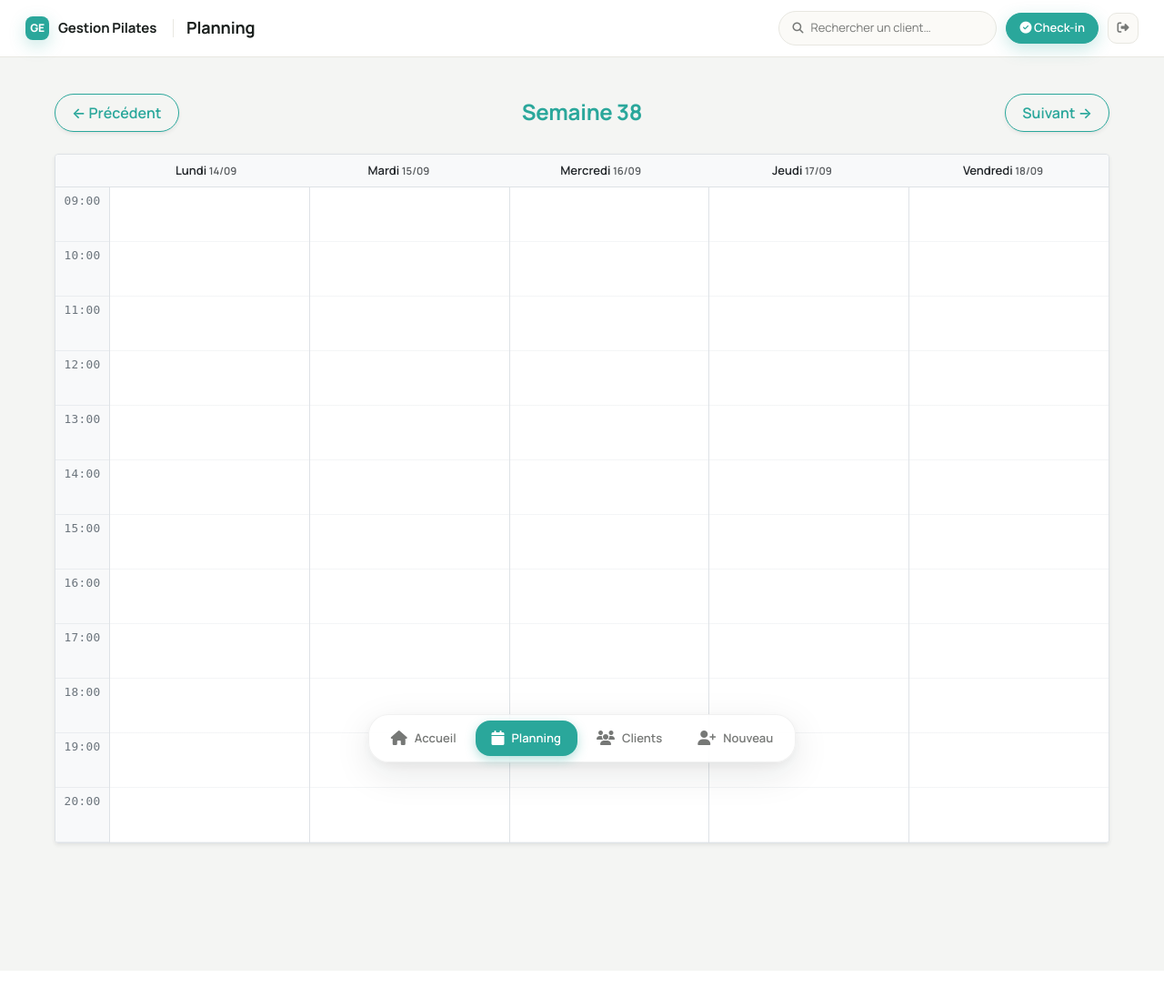
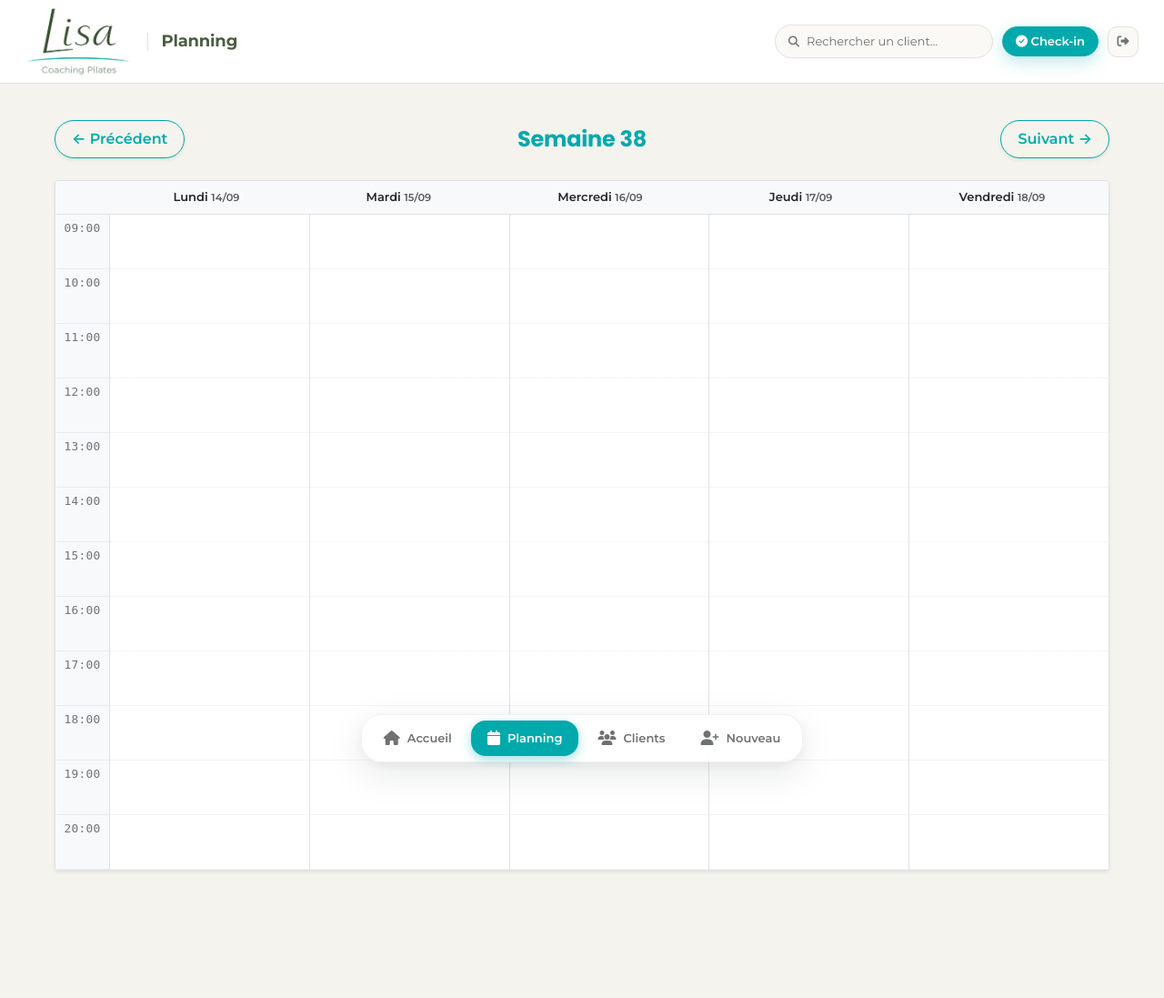
Before and after one commit to LancelotD-215/Pilate_Maman, a Flask app: page /planning in a window 1280 px wide. Shown: the whole page at 91% size. Before the commit the page ends 933 px from the top, so only its background shows below. Run offline with Flask 3, Linux system fonts and the light colour scheme; the visitor is signed in with stand-in values (Sample User, id 1); data that the repository does not hold is empty; some libraries are stand-ins or nearby versions.

Commit message:
refonte 2

```diff
--- a/app/main.py
+++ b/app/main.py
@@ -79,9 +79,7 @@ PUBLIC_ENDPOINTS = {'login', 'borne', 'borne_succes', 'static'}
 # Config par défaut (tous actifs) + libellés user-friendly pour la modale de personnalisation.
 # L'utilisateur peut activer/désactiver individuellement via le bouton "Personnaliser".
 DEFAULT_WIDGETS_CONFIG = {
-    'negative_balance':          True,
-    'zero_balance':              True,
-    'suggestions_inscription':   True,
+    # Quick stats (choisis dans le sélecteur "Personnaliser")
     'prochain_cours':            True,
     'apercu_jour':               True,
     'best_client_month':         True,
@@ -90,15 +88,17 @@ DEFAULT_WIDGETS_CONFIG = {
     'fideles':                   True,
     'most_remaining':            True,
     'client_not_comming':        True,
+    # Graphs (choisis dans le sélecteur "Personnaliser")
     'evolution_achats':          True,
     'evolution_clients':         True,
     'presents_vs_inscrits':      True,
 }
 
+# NOTE : les alertes (soldes négatifs, soldes à zéro, suggestions d'inscription)
+# ne sont PAS dans WIDGET_LABELS : elles s'affichent TOUJOURS quand il y a de
+# la data à alerter (ce sont des infos critiques, pas des widgets optionnels).
+
 WIDGET_LABELS = {
-    'negative_balance':          ("Alertes — soldes négatifs", "Clients dont le solde est négatif (à régulariser)"),
-    'zero_balance':              ("Alertes — soldes à zéro", "Clients à recharger"),
-    'suggestions_inscription':   ("Suggestions d'inscription", "Clients venant régulièrement sans être inscrits (à un créneau)"),
     'prochain_cours':            ("Prochain cours", "Le prochain cours de la journée"),
     'apercu_jour':               ("Aperçu du jour", "Nombre de cours restants aujourd'hui + inscrits"),
     'best_client_month':         ("Meilleur client du mois", "Client ayant fait le plus de séances ce mois"),
@@ -107,9 +107,9 @@ WIDGET_LABELS = {
     'fideles':                   ("Clients fidèles", "Clients ayant fait plus de 20 séances"),
     'most_remaining':            ("Plus grand solde", "Client avec le plus de séances restantes"),
     'client_not_comming':        ("Clients absents 30 jours", "Clients à relancer"),
-    'evolution_achats':          ("📊 Séances vendues (6 mois)", "Bar chart des séances vendues"),
-    'evolution_clients':         ("📈 Évolution clients (12 mois)", "Sparkline du nb total de clients"),
-    'presents_vs_inscrits':      ("📉 Présents vs Inscrits", "Comparaison par créneau"),
+    'evolution_achats':          ("Séances vendues (6 mois)", "Bar chart des séances vendues par mois"),
+    'evolution_clients':         ("Évolution clients (12 mois)", "Courbe du nb total de clients inscrits"),
+    'presents_vs_inscrits':      ("Présents vs Inscrits", "Comparaison inscrits / réellement présents par créneau"),
 }
 
 
@@ -244,9 +244,9 @@ def index():
 
     # === COLLECTE DES DONNÉES ===
 
-    # Alertes
-    negative_clients = get_negative_seances_clients() if widgets_config['negative_balance'] else []
-    zero_clients = get_zero_clients() if widgets_config['zero_balance'] else []
+    # Alertes : TOUJOURS chargées (pas optionnelles — infos critiques)
+    negative_clients = get_negative_seances_clients()
+    zero_clients = get_zero_clients()
 
     # Quick stats non-graphiques
     prochain_cours = get_prochain_cours(now) if widgets_config['prochain_cours'] else None
@@ -265,8 +265,8 @@ def index():
     evolution_clients = get_evolution_clients(now, n_months=12) if widgets_config['evolution_clients'] else None
     presents_vs_inscrits = get_presents_vs_inscrits(now, n_weeks=4, top=6) if widgets_config['presents_vs_inscrits'] else None
 
-    # Suggestions
-    suggestions_inscription = get_suggestions_inscription(now, min_consecutive=4) if widgets_config.get('suggestions_inscription') else None
+    # Suggestions d'inscription : TOUJOURS calculées (info critique)
+    suggestions_inscription = get_suggestions_inscription(now, min_consecutive=4)
 
     connection.close()
 
--- a/app/static/style.css
+++ b/app/static/style.css
@@ -1,45 +1,55 @@
 /* ============================================================
-   PALETTE — Personnalisation de l'apparence
+   PALETTE — Lisa Coaching Pilates
    ------------------------------------------------------------
-   Modifier les valeurs ci-dessous pour rebrander toute l'appli.
-   Toutes les couleurs, tailles et effets viennent d'ici.
+   Basée sur la gamme colorée fournie :
+     Principal (Olive)   #4B5D43
+     Secondaire (Sage)   #8DA292
+     Texte               #333333
+     Accentué (Turquoise) #00A9AC
+   Modifier ici pour rebrander toute l'appli.
    ============================================================ */
 :root {
-  /* Neutres (fonds, textes, bordures) */
-  --ground:         #F4F5F3;    /* Fond général de la page */
+  /* Neutres (fonds, textes, bordures) — teintés warm pour matcher le fond
+     crème du logo Lisa */
+  --ground:         #F5F3EE;    /* Fond général : beige-crème (comme fond logo) */
   --surface:        #FFFFFF;    /* Cartes, navbar */
-  --surface-alt:    #FBFAF7;    /* Surfaces secondaires (hover, entêtes de tableau) */
-  --surface-warm:   #EDE6D6;    /* Accent beige (widgets spéciaux) */
-  --text:           #1A1F1D;    /* Texte principal */
-  --text-muted:     #767876;    /* Texte secondaire */
-  --text-subtle:    #A5A7A2;    /* Texte tertiaire (méta, captions) */
-  --border:         #E8E7E1;    /* Bordures principales */
-  --border-strong:  #D5D3CC;    /* Bordures accentuées */
+  --surface-alt:    #FAF9F5;    /* Surfaces secondaires (hover, entêtes tableau) */
+  --surface-warm:   #EEE9DE;    /* Accent beige plus soutenu */
+  --text:           #333333;    /* Texte principal (gamme colo : Texte) */
+  --text-muted:     #6E7370;    /* Texte secondaire */
+  --text-subtle:    #A1A6A2;    /* Texte tertiaire (méta, captions) */
+  --border:         #E5E1D8;    /* Bordures principales */
+  --border-strong:  #CFC9BC;    /* Bordures accentuées */
 
-  /* Brand (couleur d'accent principale) */
-  --brand:          #2AA79B;    /* Turquoise doux */
-  --brand-dark:     #237E75;    /* Turquoise profond */
-  --brand-tint:     #E5F3F1;    /* Turquoise très clair */
-  --brand-tint-strong: #C7E8E3; /* Turquoise moyen clair */
+  /* Brand = Accentué de la gamme (turquoise vif — pour CTAs, active state) */
+  --brand:          #00A9AC;
+  --brand-dark:     #007A7C;
+  --brand-tint:     #DBF2F2;
+  --brand-tint-strong: #B5E6E7;
 
-  /* Sage (accent secondaire) */
-  --sage:           #829C7C;
-  --sage-tint:      #EBF0E5;
+  /* Sage = Secondaire de la gamme (vert doux) */
+  --sage:           #8DA292;
+  --sage-tint:      #E8EDE8;
 
-  /* Semantic (succès, warning, alerte) */
-  --success:        #2E9B77;
-  --success-tint:   #E4F1EB;
+  /* Olive = Principal de la gamme (vert foncé — pour accents forts, hero) */
+  --olive:          #4B5D43;
+  --olive-dark:     #3A4933;
+  --olive-tint:     #E7EBE3;
+
+  /* Semantic (succès, warning, alerte) — teintes naturelles cohérentes */
+  --success:        #4B7F63;    /* Vert forestier (cohérent avec olive) */
+  --success-tint:   #E4EDE7;
   --warning:        #C69A4B;
   --warning-tint:   #FBF3E0;
   --alert:          #C46850;
   --alert-tint:     #F9EAE3;
 
   /* Slot colors pour le planning (5 types de cours) */
-  --slot-1:         #2AA79B;    /* Turquoise (Pilates Fondamental) */
-  --slot-2:         #829C7C;    /* Sage (Pilates Confirmé) */
-  --slot-3:         #8E6E8B;    /* Prune (Yoga / Barre) */
-  --slot-4:         #B58C4E;    /* Ocre (Pilates Express) */
-  --slot-5:         #6BAAB0;    /* Bleu canard (autre) */
+  --slot-1:         #00A9AC;    /* Turquoise */
+  --slot-2:         #4B5D43;    /* Olive */
+  --slot-3:         #8DA292;    /* Sage */
+  --slot-4:         #B58C4E;    /* Ocre */
+  --slot-5:         #6BAAB0;    /* Bleu canard */
 
   /* Radius (rondeurs) */
   --r-sm:           8px;
@@ -53,7 +63,7 @@
   --shadow-sm:      0 1px 2px rgba(20, 30, 25, 0.03), 0 2px 6px rgba(20, 30, 25, 0.04);
   --shadow:         0 2px 8px rgba(20, 30, 25, 0.03), 0 8px 24px rgba(20, 30, 25, 0.05);
   --shadow-lg:      0 4px 16px rgba(20, 30, 25, 0.04), 0 16px 40px rgba(20, 30, 25, 0.07);
-  --shadow-brand:   0 6px 18px rgba(42, 167, 155, 0.25);
+  --shadow-brand:   0 6px 18px rgba(0, 169, 172, 0.25);
 }
 
 /* ============================================================
@@ -62,7 +72,7 @@
 * { box-sizing: border-box; }
 
 body {
-  font-family: 'Manrope', -apple-system, BlinkMacSystemFont, 'Segoe UI', sans-serif;
+  font-family: 'Montserrat', -apple-system, BlinkMacSystemFont, 'Segoe UI', sans-serif;
   background: var(--ground);
   color: var(--text);
   line-height: 1.5;
@@ -72,11 +82,22 @@ body {
 }
 
 h1, h2, h3, h4, h5, h6 {
+  font-family: 'Poppins', 'Montserrat', sans-serif;
   color: var(--text);
   letter-spacing: -0.01em;
   text-wrap: balance;
 }
-h1 { font-size: 28px; font-weight: 700; letter-spacing: -0.02em; margin: 0 0 4px; }
+h1 {
+  font-size: 28px;
+  font-weight: 700;
+  letter-spacing: -0.02em;
+  margin: 0 0 4px;
+  color: var(--olive);   /* h1 des pages : olive (identité Lisa) */
+}
+
+/* Utilitaires olive */
+.text-olive { color: var(--olive) !important; }
+.text-olive-dark { color: var(--olive-dark) !important; }
 
 /* Masquer la croix native des inputs search (webkit) */
 input[type="search"]::-webkit-search-cancel-button,
@@ -90,13 +111,14 @@ input[type="search"]::-webkit-search-decoration {
 .topbar-slim {
   background: var(--surface);
   border-bottom: 1px solid var(--border);
-  padding: 12px 28px;
+  padding: 4px 28px;
   display: flex;
   align-items: center;
   gap: 18px;
   position: sticky;
   top: 0;
   z-index: 100;
+  min-height: 92px;
 }
 
 .brand-mark {
@@ -124,6 +146,18 @@ input[type="search"]::-webkit-search-decoration {
   box-shadow: var(--shadow-brand);
 }
 
+/* Logo image dans la navbar (Lisa complet — croppé sans whitespace) */
+.brand-logo {
+  height: 78px;
+  width: auto;
+  max-width: 220px;
+  object-fit: contain;
+  display: block;
+}
+@media (max-width: 768px) {
+  .brand-logo { height: 56px; max-width: 160px; }
+}
+
 .topbar-page-title {
   color: var(--text);
   font-size: 18px;
@@ -141,7 +175,7 @@ input[type="search"]::-webkit-search-decoration {
   background: var(--border);
 }
 .topbar-page-title strong {
-  color: var(--text);
+  color: var(--olive);      /* nom de la page dans topbar : olive (identité Lisa) */
   font-weight: 700;
 }
 
@@ -225,7 +259,7 @@ input[type="search"]::-webkit-search-decoration {
 .dock-item.active {
   background: var(--brand);
   color: #fff;
-  box-shadow: 0 4px 12px rgba(42, 167, 155, 0.35);
+  box-shadow: 0 4px 12px rgba(0, 169, 172, 0.35);
 }
 .dock-item i { font-size: 16px; }
 
@@ -256,7 +290,7 @@ input[type="search"]::-webkit-search-decoration {
   border-color: var(--brand-dark) !important;
   color: #fff !important;
   transform: translateY(-1px);
-  box-shadow: 0 8px 22px rgba(42, 167, 155, 0.32);
+  box-shadow: 0 8px 22px rgba(0, 169, 172, 0.32);
 }
 
 .btn-outline-brand,
@@ -362,7 +396,7 @@ input[type="search"]::-webkit-search-decoration {
   display: flex;
   align-items: center;
   justify-content: space-between;
-  color: var(--text-muted);
+  color: var(--olive);      /* petits titres widgets : olive (identité Lisa) */
   font-size: 11px;
   font-weight: 700;
   letter-spacing: 0.06em;
@@ -673,7 +707,7 @@ input[type="search"]::-webkit-search-decoration {
   outline: none;
   border-color: var(--brand) !important;
   background: var(--surface) !important;
-  box-shadow: 0 0 0 3px rgba(42, 167, 155, 0.15);
+  box-shadow: 0 0 0 3px rgba(0, 169, 172, 0.15);
 }
 
 /* Pagination : reset du wrapper <li> puis style du lien <a> */
@@ -803,7 +837,7 @@ input[type="search"]::-webkit-search-decoration {
 .form-select:focus {
   border-color: var(--brand) !important;
   background: var(--surface) !important;
-  box-shadow: 0 0 0 3px rgba(42, 167, 155, 0.15) !important;
+  box-shadow: 0 0 0 3px rgba(0, 169, 172, 0.15) !important;
   outline: none;
 }
 .form-label {
@@ -833,8 +867,8 @@ input[type="search"]::-webkit-search-decoration {
   place-items: center;
   padding: 40px 20px;
   background:
-    radial-gradient(circle at 15% 20%, rgba(42, 167, 155, 0.08) 0%, transparent 45%),
-    radial-gradient(circle at 85% 80%, rgba(130, 156, 124, 0.08) 0%, transparent 45%),
+    radial-gradient(circle at 15% 20%, rgba(0, 169, 172, 0.08) 0%, transparent 45%),
+    radial-gradient(circle at 85% 80%, rgba(141, 162, 146, 0.08) 0%, transparent 45%),
     var(--ground);
 }
 .login-card {
@@ -904,7 +938,7 @@ input[type="search"]::-webkit-search-decoration {
   background-size: 100% 60px;
 }
 .col-jour:last-child { border-right: none; }
-.col-jour.is-today { background-color: rgba(42, 167, 155, 0.03) !important; }
+.col-jour.is-today { background-color: rgba(0, 169, 172, 0.03) !important; }
 .header-jour { padding: 12px 8px; text-align: center; font-size: 13px; font-weight: 600; color: var(--text-muted); }
 .header-jour.is-today { color: var(--brand-dark) !important; }
 
@@ -927,7 +961,7 @@ input[type="search"]::-webkit-search-decoration {
 
 /* Slot colors (dégradés) */
 .bg-slot-1 { background: linear-gradient(135deg, var(--slot-1) 0%, var(--brand-dark) 100%); color: #fff; }
-.bg-slot-2 { background: linear-gradient(135deg, var(--slot-2) 0%, #5F7A5A 100%); color: #fff; }
+.bg-slot-2 { background: linear-gradient(135deg, var(--slot-2) 0%, var(--olive-dark) 100%); color: #fff; }
 .bg-slot-3 { background: linear-gradient(135deg, var(--slot-3) 0%, #6B4E68 100%); color: #fff; }
 .bg-slot-4 { background: linear-gradient(135deg, var(--slot-4) 0%, #8E6C36 100%); color: #fff; }
 .bg-slot-5 { background: linear-gradient(135deg, var(--slot-5) 0%, #4A7F84 100%); color: #fff; }
@@ -935,7 +969,7 @@ input[type="search"]::-webkit-search-decoration {
 
 /* Classes de mapping planning (pilates/yoga/etc) */
 .bg-fondamental  { background: linear-gradient(135deg, var(--slot-1) 0%, var(--brand-dark) 100%); color: #fff; }
-.bg-intermediaire { background: linear-gradient(135deg, var(--slot-2) 0%, #5F7A5A 100%); color: #fff; }
+.bg-intermediaire { background: linear-gradient(135deg, var(--slot-2) 0%, var(--olive-dark) 100%); color: #fff; }
 .bg-avance       { background: linear-gradient(135deg, var(--slot-5) 0%, #4A7F84 100%); color: #fff; }
 .bg-yoga         { background: linear-gradient(135deg, var(--slot-3) 0%, #6B4E68 100%); color: #fff; }
 .bg-mobilite     { background: linear-gradient(135deg, var(--slot-4) 0%, #8E6C36 100%); color: #fff; }
--- a/app/templates/index.html
+++ b/app/templates/index.html
@@ -95,7 +95,7 @@
 {# ==========================================================
    Alertes prioritaires (soldes négatifs / à zéro)
    ========================================================== #}
-{% if widgets['negative_balance'] and negative_clients %}
+{% if negative_clients %}
 <div class="alert-card alert-danger">
     <div class="alert-icon"><i class="fas fa-exclamation"></i></div>
     <div class="alert-body">
@@ -124,7 +124,7 @@
 </div>
 {% endif %}
 
-{% if widgets['zero_balance'] and zero_clients %}
+{% if zero_clients %}
 <div class="alert-card alert-warning">
     <div class="alert-icon"><i class="fas fa-hourglass-half"></i></div>
     <div class="alert-body">
@@ -153,7 +153,7 @@
 </div>
 {% endif %}
 
-{% if widgets['suggestions_inscription'] and suggestions_inscription %}
+{% if suggestions_inscription %}
 <div class="alert-card" style="
     background: linear-gradient(90deg,
         rgba(42, 167, 155, 0.28) 0%,
--- a/app/templates/layout.html
+++ b/app/templates/layout.html
@@ -8,11 +8,11 @@
     <link href="https://cdn.jsdelivr.net/npm/bootstrap@5.3.0/dist/css/bootstrap.min.css" rel="stylesheet">
     <link rel="preconnect" href="https://fonts.googleapis.com">
     <link rel="preconnect" href="https://fonts.gstatic.com" crossorigin>
-    <link rel="stylesheet" href="https://fonts.googleapis.com/css2?family=Manrope:wght@400;500;600;700;800&display=swap">
+    <link rel="stylesheet" href="https://fonts.googleapis.com/css2?family=Poppins:wght@400;500;600;700;800;900&family=Montserrat:wght@400;500;600;700&display=swap">
     <link rel="stylesheet" href="https://cdn.datatables.net/1.13.4/css/dataTables.bootstrap5.min.css">
     <link rel="stylesheet" href="https://cdnjs.cloudflare.com/ajax/libs/font-awesome/6.4.0/css/all.min.css">
     <link rel="stylesheet" href="{{ url_for('static', filename='style.css') }}">
-    {# Favicon : à activer quand un logo sera fourni #}
+    <link rel="icon" type="image/png" href="{{ url_for('static', filename='favicon.png') }}">
 </head>
 <body>
 
@@ -20,9 +20,8 @@
        Slim topbar (barre supérieure) : brand + nom de page + actions
        ========================================================== #}
     <nav class="topbar-slim">
-        <a class="brand-mark" href="{{ url_for('index') }}">
-            <span class="brand-dot">{{ site_name[:2] | upper }}</span>
-            <span class="brand-name">{{ site_name }}</span>
+        <a class="brand-mark" href="{{ url_for('index') }}" aria-label="{{ site_name }}">
+            <img src="{{ url_for('static', filename='logo_lisa.png') }}" alt="{{ site_name }}" class="brand-logo">
         </a>
 
         <span class="topbar-page-title">
--- a/app/templates/planning.html
+++ b/app/templates/planning.html
@@ -259,13 +259,13 @@
     align-items: center;
     gap: 6px;
     transition: all 0.15s;
-    box-shadow: 0 2px 6px rgba(130, 156, 124, 0.25);
+    box-shadow: 0 2px 6px rgba(141, 162, 146, 0.25);
   }
   .btn-presence-pill:hover {
-    background: #6c8664;
-    border-color: #6c8664;
+    background: var(--olive);
+    border-color: var(--olive);
     transform: translateY(-1px);
-    box-shadow: 0 4px 12px rgba(130, 156, 124, 0.35);
+    box-shadow: 0 4px 12px rgba(141, 162, 146, 0.35);
   }
   .badge-present {
     background: var(--success-tint);
```
Also changed, not shown: TO_DO.md (+4 -2 lines), app/templates/ajout_client.html (+4 -4 lines), app/templates/login.html (+5 -3 lines), app/static/favicon.png (added), app/static/logo_lisa.png (added), 1 other file.
